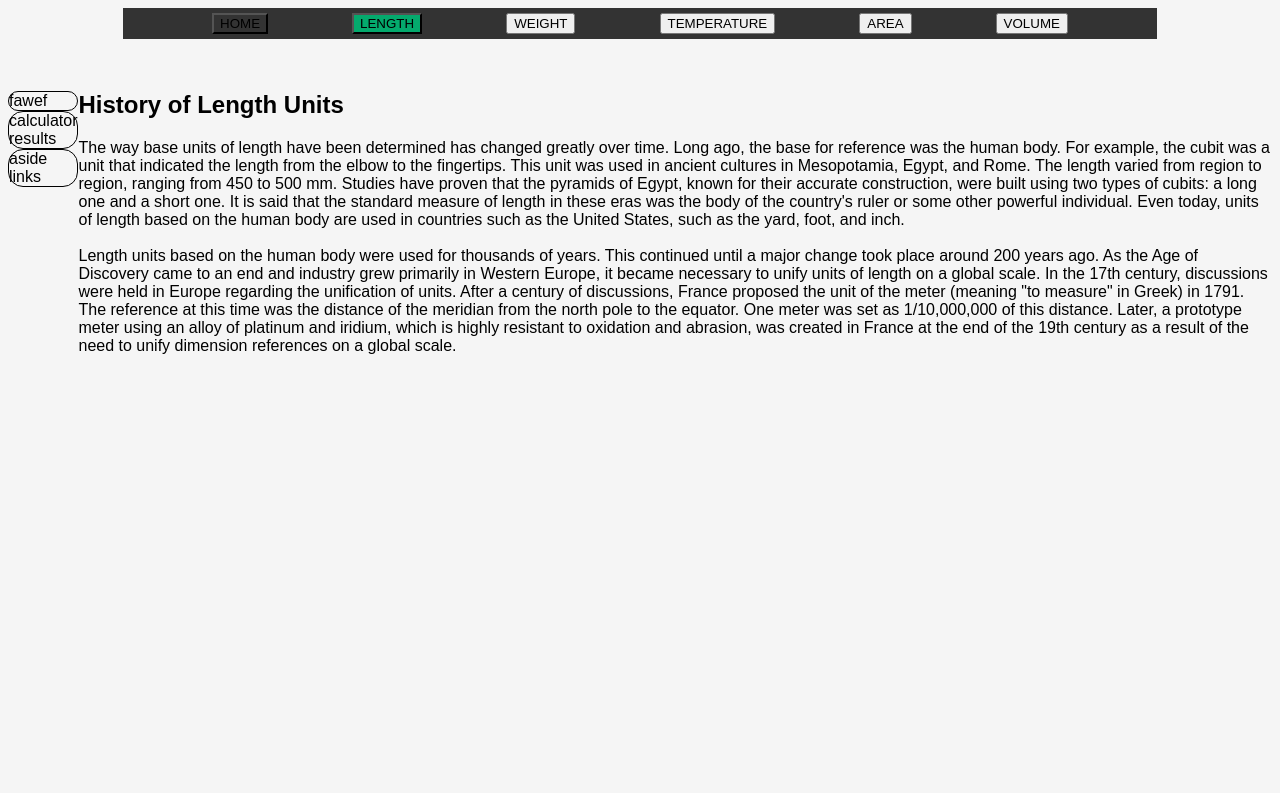
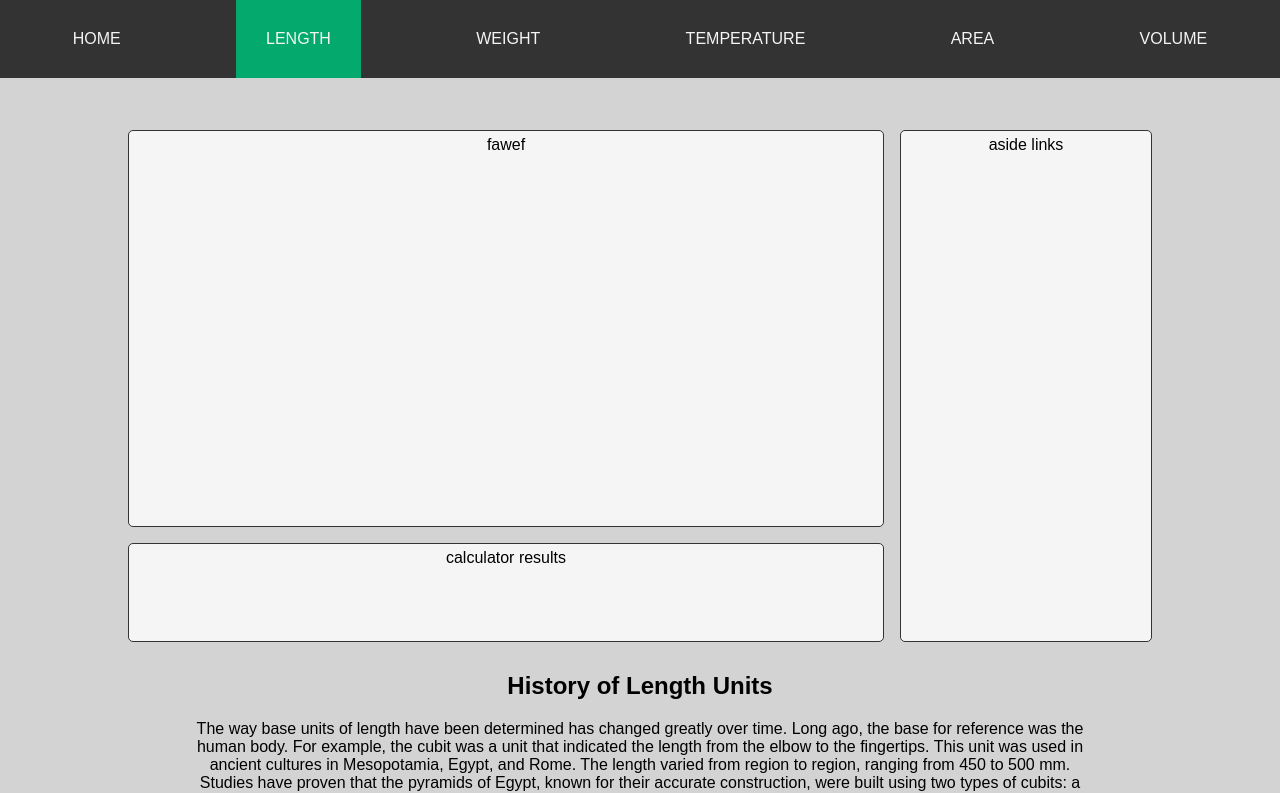
Before and after one commit to cangeroe7/conversionApp, a plain HTML site: page index.html in a window 1280 px wide. Both pictures are taken after a click on the button "LENGTH". Shown: the top 793 px of the page. Drawn offline with Linux system fonts and the light colour scheme.

Commit message:
Update styles.css

```diff
--- a/styles.css
+++ b/styles.css
@@ -3,7 +3,9 @@ body {
   background-color: whitesmoke;
   display: flex;
   flex-direction: column;
-  font-family: Arial, Helvetica, sans-serif
+  font-family: Arial, Helvetica, sans-serif;
+  margin: 0;
+  background-color: lightgray;
 }
 
 header {
@@ -13,60 +15,65 @@ header {
   align-items: center;
   margin-bottom: 2em;
 }
-header h1 {
-  text-align: center;
-  font-size: 2.5em;
-}
+
 .topnav {
-  border: solid 5px #333;
   background-color: #333;
   overflow: hidden;
   display: flex;
-  justify-content: space-evenly;
-  width: 80vw;
+  width: 100%;
 }
 
-.topnav a {
-  float:left;
+#home {
+  background-color: #04AA6D;
+}
+
+.topnav button {
+  background-color: #333;
   color: whitesmoke;
   padding: 30px 30px;
   text-decoration: none;
   text-align: center;
-  font-size: 200%;
+  font-size: 100%;
+  border: none;
+  margin: 0 auto;
 }
 
-.topnav .here {
-  background-color: whitesmoke;
-  color: #333;
+.topnav button:hover {
+  background-color: #555;
+  cursor: pointer;
+
 }
-
-.topnav a:hover {
-  background-color: whitesmoke;
-  color: #333;
-}
-.topnav a.active {
+.topnav button.active {
   background-color: #04AA6D;
   color: white;
 }
 
 main {
   display: flex;
-  justify-content: center;
-   ;
+  flex-direction: column;
+  align-items: center;
+
 }
 
-.grid-container {
+#calculation-hold {
+  text-align: center;
+}
+
+#grid-container {
   display: grid;
   gap: 1em 1em;
   grid-auto-rows: 4fr 1fr;
   grid-auto-columns: 3fr 1fr;
   height: 40vw;
   width: 80vw;
+
 }
 
 .grid-item {
-  border: solid 1px black;
-  border-radius: 15px;
+  padding: 5px;
+  border: solid 1px #333;
+  border-radius: 5px;
+  background-color: whitesmoke;
 }
 
 #grid-calculator {
@@ -84,6 +91,8 @@ main {
   grid-column: 2 ;
 }
 
-#home-text {
-
+#history {
+  width: 70vw;
+  margin: 10px;
+  text-align: center;
 }
```
